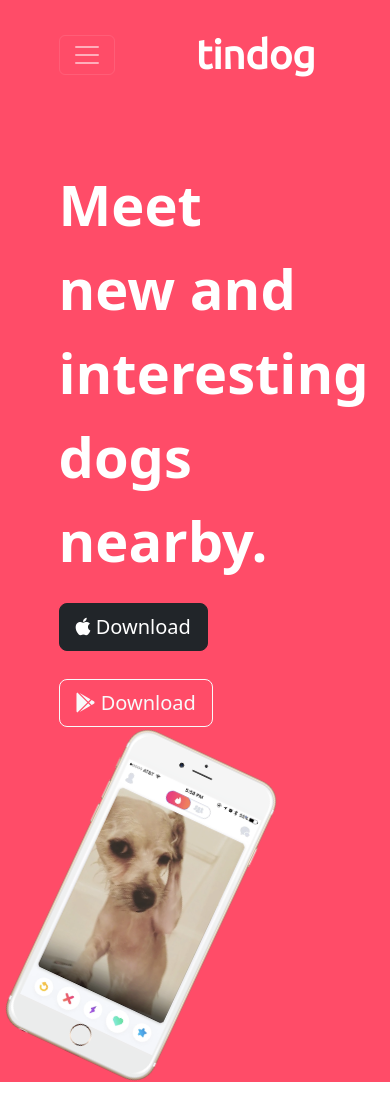
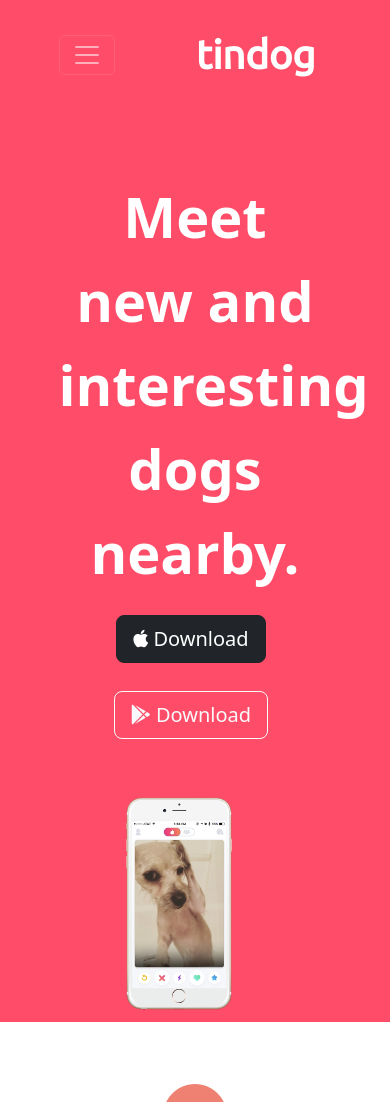
Before and after one commit to kLeister07/TinDog, a plain HTML site: page index.html in a window 390 px wide. Shown: the top 1102 px of the page. Drawn offline with nearby package versions, Linux system fonts and the light colour scheme.

Commit message:
added responsive media query

```diff
--- a/css/styles.css
+++ b/css/styles.css
@@ -37,7 +37,7 @@
 
 /* Navigation Bar */
 .navbar {
-    padding-bottom: 4.5rem;
+    padding-bottom: 4rem;
 }
 
 .navbar-brand {
@@ -65,14 +65,19 @@
 /* Title Image */
 
 .title-image {
-    width: 60%;
+    width: 90%;
     transform: rotate(25deg);
+    float: right;
+    padding-right: 100px;
+    padding-top: 45px
+
 }
 
 /* Features Section*/
 
 #features {
     padding: 7% 15%;
+    background-color: white;
 }
 
 .feature-box {
@@ -130,3 +135,24 @@
 padding: 3% 2%;
 
 }
+
+.row {
+    margin-top: 20px;
+}
+
+@media (max-width: 1028px) {
+
+    #title {
+        text-align: center;
+    }
+
+    .title-image {
+        transform: rotate(0);
+        padding-left: 40px;
+    }
+}
+
+#cta {
+    background-color: #ff4c68;
+    color: #fff;
+}
```
